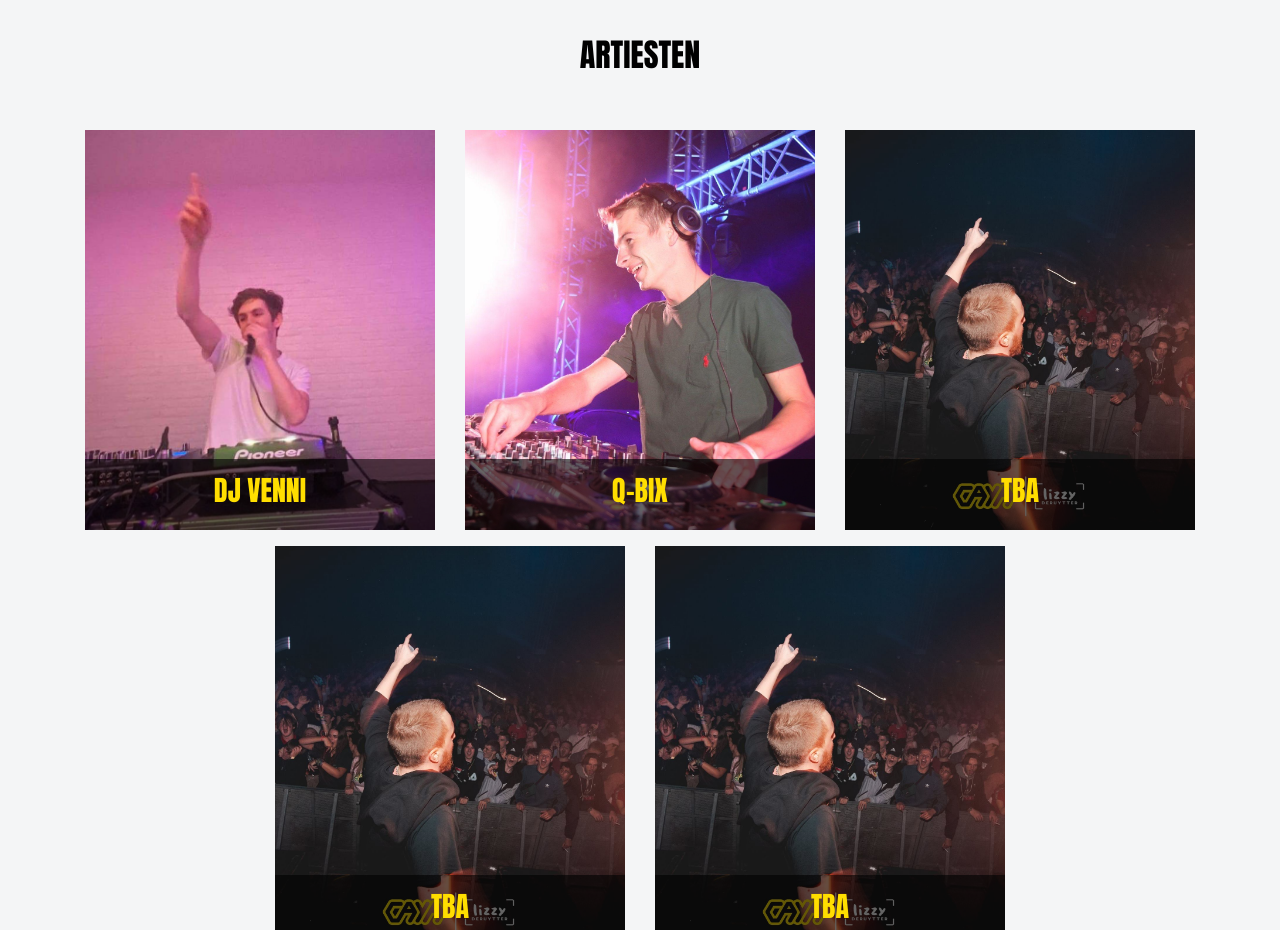
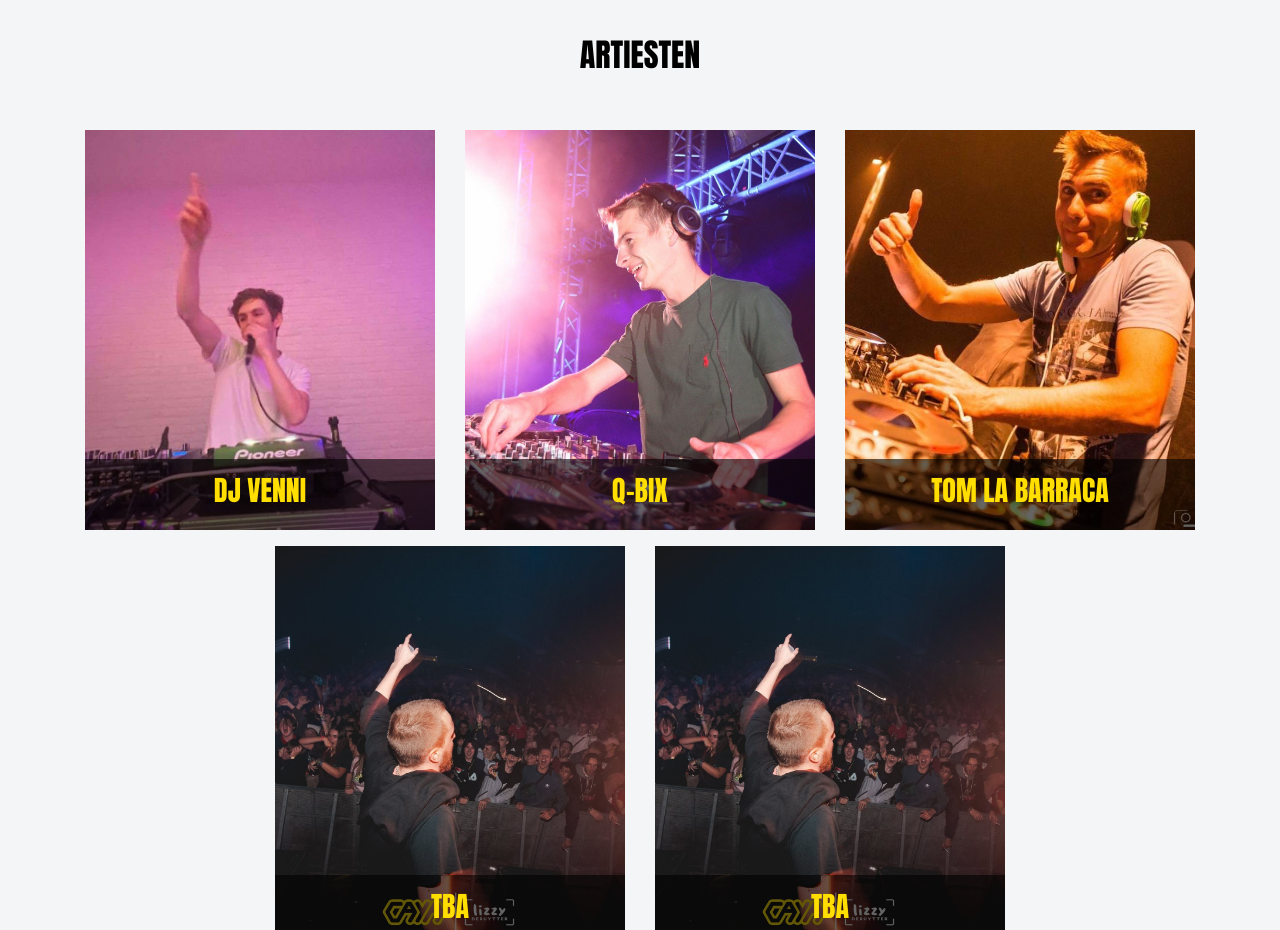
Before and after one commit to tomasmarlein/comeasyouare, a plain HTML site: page index.html in a window 1280 px wide. Shown: the part 860-1790 px from the top of the page. Drawn offline with nearby package versions, Linux system fonts and the light colour scheme; a web font is replaced by a local one.

Commit message:
Added tom la barraca

```diff
--- a/index.html
+++ b/index.html
@@ -169,9 +169,9 @@
                 <!-- DJ 3 -->
                 <div class="col-12 col-md-6 col-lg-4 mb-3">
                     <div class="dj-card">
-                        <img src="img/covers/41811595_307318216490709_708045695415746560_n.jpg" alt="">
+                        <img src="img/dj/la_baracca.jpg" alt="">
                         <div class="dj-card-content">
-                            <h3>TBA</h3>
+                            <h3>Tom La Barraca</h3>
                         </div>
                     </div>
                 </div>
```
